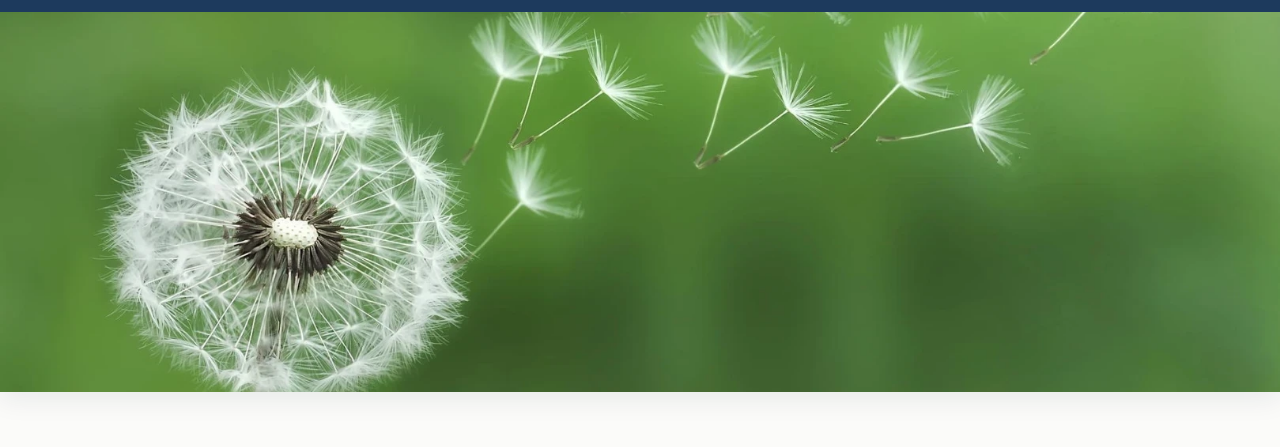
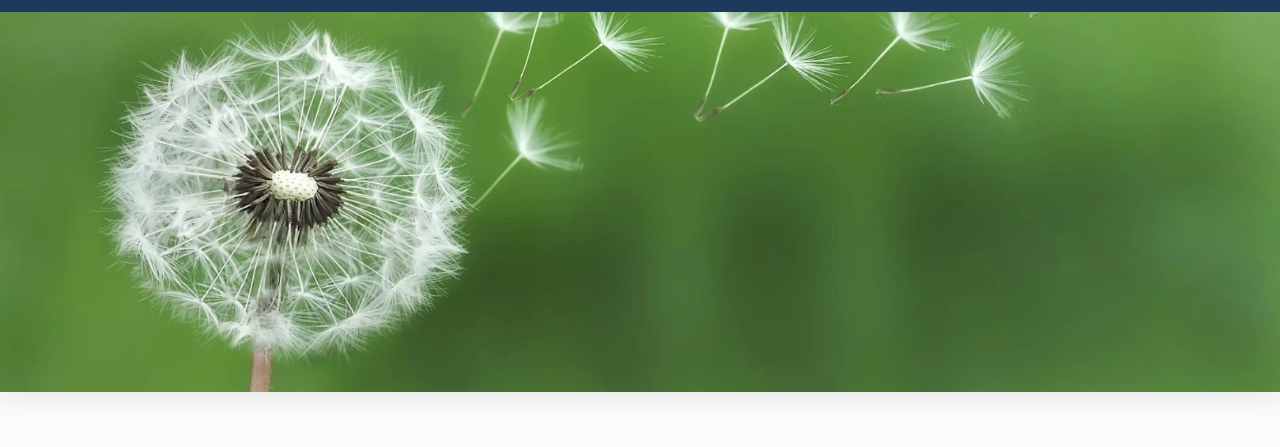
Before and after one commit to guilleVF/casaGestalt, a website: page pages/1.html in a window 1280 px wide. Shown: the part 57-504 px from the top of the page. Drawn offline with Linux system fonts and the light colour scheme.

Commit message:
fix: hero card1 object-position ajustado

```diff
--- a/css/casagestalt.css
+++ b/css/casagestalt.css
@@ -341,7 +341,7 @@ h1, h2, h3 { font-family: var(--font-display); color: var(--azul-900); line-heig
 /* Hero páginas internas */
 .page-hero { height: 280px; overflow: hidden; box-shadow: var(--sh-md); }
 .page-hero img { width: 100%; height: 100%; object-fit: cover; }
-.hero1 img { object-position: 50% 65%; }
+.hero1 img { object-position: 50% 75%; }
 .hero2 img { object-position: 50% 18%; }
 .hero7 img { object-position: 50% 36%; }
 
```
